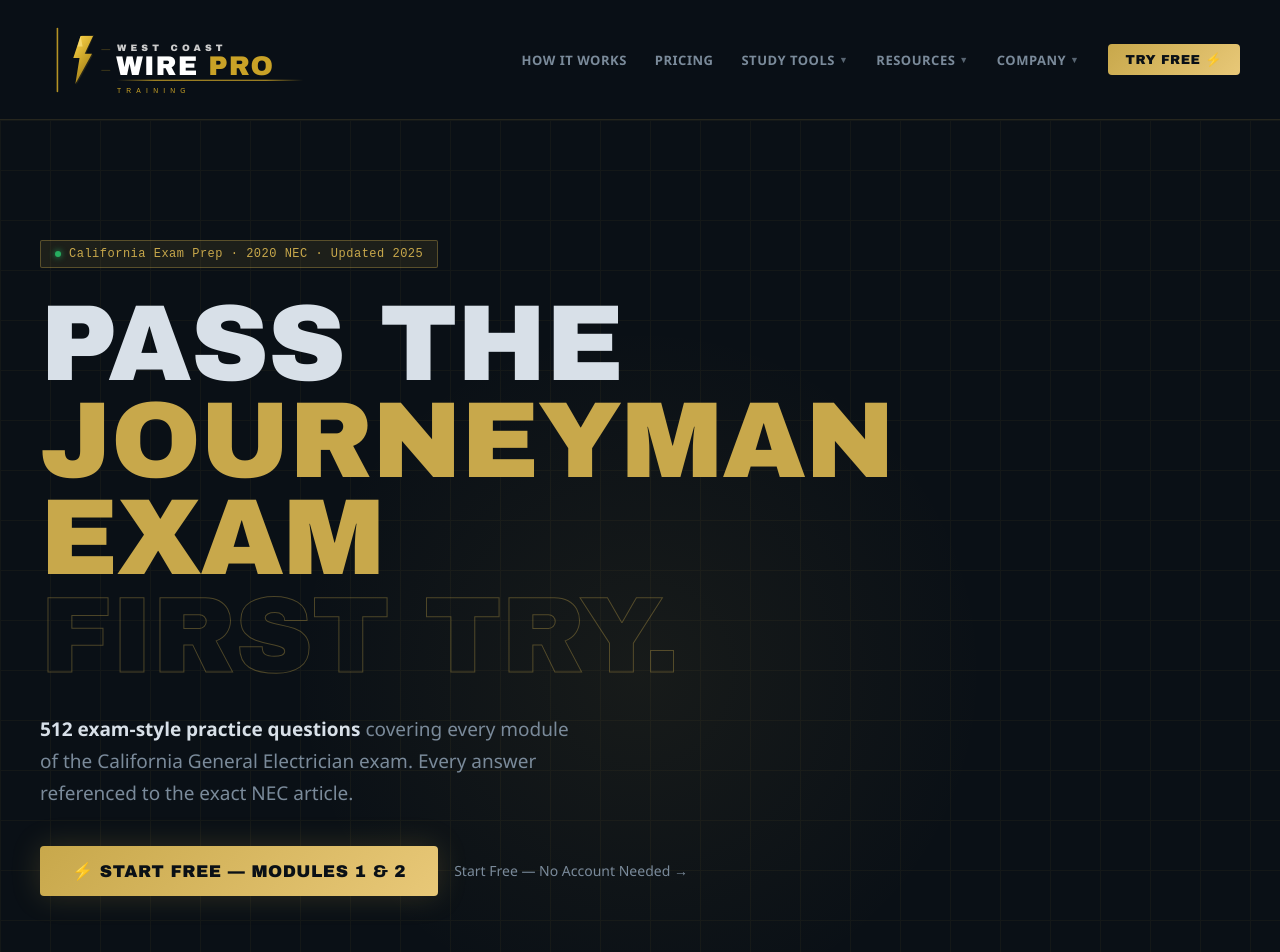
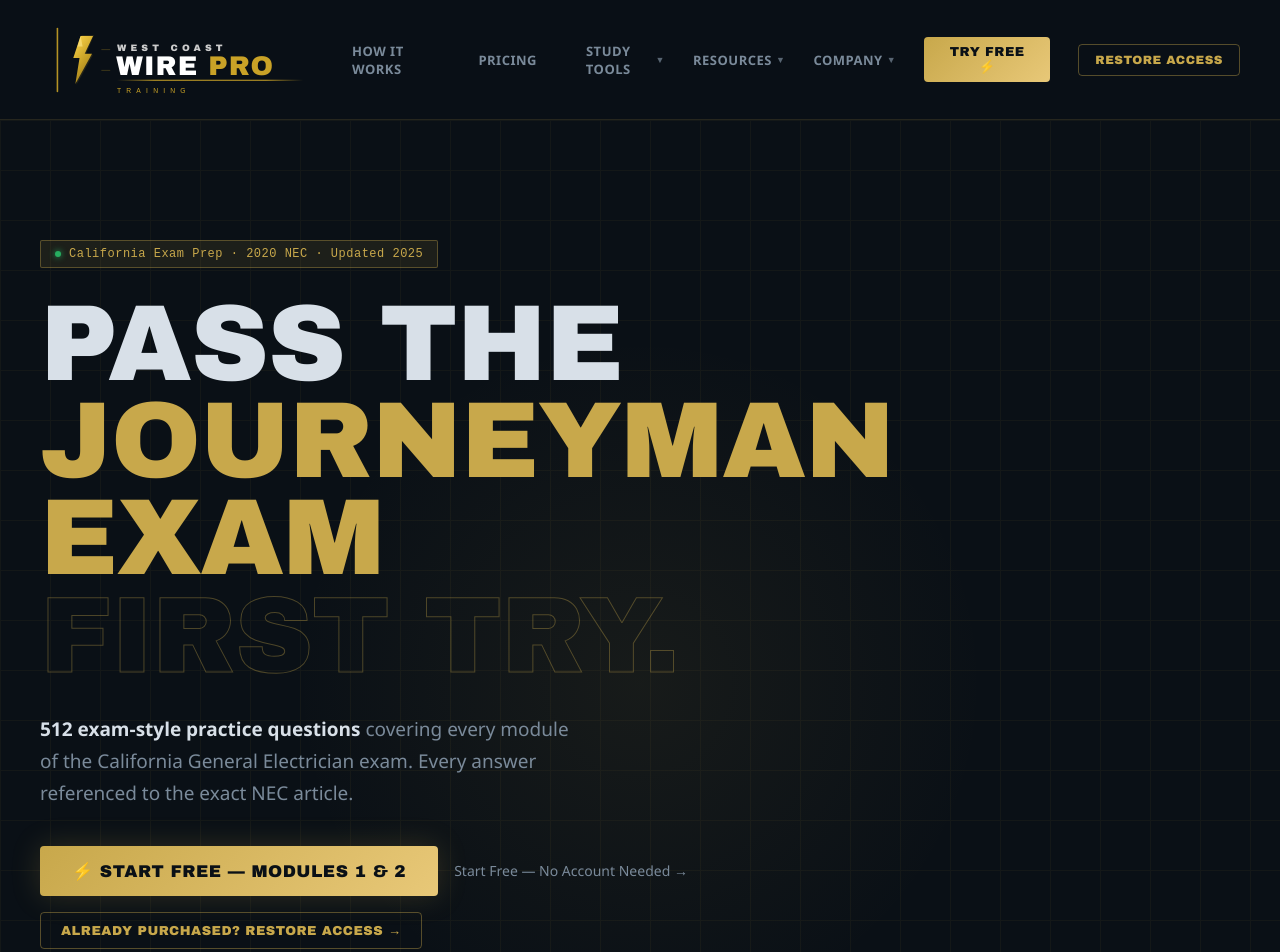
Before and after one commit to WestCpastWirePro/west-coast-wire-pro, a React (Vite) app: page / in a window 1280 px wide. Shown: the top 952 px of the page. Built offline with nearby package versions, Linux system fonts and the light colour scheme.

Commit message:
Add Restore Access button to nav - visible everywhere

```diff
--- a/src/GlobalNav.jsx
+++ b/src/GlobalNav.jsx
@@ -105,10 +105,16 @@ export default function GlobalNav({ onHome, onNavigate, onLaunchApp }) {
               Try Free ⚡
             </button>
           )}
+          <button onClick={() => onNavigate && onNavigate('redeem')} style={{background:'none',border:'1px solid rgba(200,168,75,0.4)',color:'#c8a84b',fontFamily:"'Arial Black',Arial,sans-serif",fontWeight:'700',fontSize:'12px',padding:'8px 16px',borderRadius:'4px',cursor:'pointer',textTransform:'uppercase',letterSpacing:'0.5px',whiteSpace:'nowrap'}}>
+            Restore Access
+          </button>
         </div>
 
         {/* MOBILE HAMBURGER */}
-        <div className="gn-hamburger" ref={menuRef} style={{alignItems:'center',gap:'10px'}}>
+        <div className="gn-hamburger" ref={menuRef} style={{alignItems:'center',gap:'8px'}}>
+          <button onClick={() => { onNavigate && onNavigate('redeem'); setMenuOpen(false) }} style={{background:'none',border:'1px solid rgba(200,168,75,0.5)',color:'#c8a84b',fontFamily:"'Arial Black',Arial,sans-serif",fontWeight:'700',fontSize:'11px',padding:'7px 10px',borderRadius:'4px',cursor:'pointer',textTransform:'uppercase',letterSpacing:'0.3px',whiteSpace:'nowrap'}}>
+            🔓 Restore
+          </button>
           {onLaunchApp && (
             <button onClick={onLaunchApp} style={{background:'linear-gradient(135deg,#c8a84b,#e8c878)',color:'#0a1016',fontFamily:"'Arial Black',Arial,sans-serif",fontWeight:'900',fontSize:'12px',padding:'7px 14px',borderRadius:'4px',border:'none',cursor:'pointer',textTransform:'uppercase',letterSpacing:'0.5px'}}>
               Try Free ⚡
@@ -144,7 +150,14 @@ export default function GlobalNav({ onHome, onNavigate, onLaunchApp }) {
             ['FAQ','faq'],['Contact & Support','contact'],
           ]} onNav={nav}/>
           {onLaunchApp && (
-            <div style={{padding:'16px 20px'}}>
+            <div style={{padding:'16px 20px 8px'}}>
+              <button onClick={()=>{onNavigate && onNavigate('redeem');setMenuOpen(false)}} style={{background:'none',border:'2px solid #c8a84b',color:'#c8a84b',fontFamily:"'Arial Black',Arial,sans-serif",fontWeight:'900',fontSize:'14px',padding:'13px',borderRadius:'6px',cursor:'pointer',textTransform:'uppercase',width:'100%',letterSpacing:'0.5px'}}>
+                🔓 Already Paid? Restore Access
+              </button>
+            </div>
+          )}
+          {onLaunchApp && (
+            <div style={{padding:'4px 20px 16px'}}>
               <button onClick={()=>{onLaunchApp();setMenuOpen(false)}} style={{background:'linear-gradient(135deg,#c8a84b,#e8c878)',color:'#0a1016',fontFamily:"'Arial Black',Arial,sans-serif",fontWeight:'900',fontSize:'15px',padding:'14px',borderRadius:'6px',border:'none',cursor:'pointer',textTransform:'uppercase',width:'100%'}}>
                 ⚡ Start Studying Free
               </button>
--- a/src/LandingPage.jsx
+++ b/src/LandingPage.jsx
@@ -73,6 +73,13 @@ export default function LandingPage({ onLaunchApp, onNavigate }) {
             <button style={s.btnPrimary} onClick={onLaunchApp}>⚡ Start Free — Modules 1 & 2</button>
             <button style={{...s.btnGhost, background:'none', border:'none', cursor:'pointer', fontFamily:'inherit'}}
               onClick={() => onLaunchApp()}>Start Free — No Account Needed →</button>
+          </div>
+          <div style={{marginTop:'16px'}}>
+            <button
+              onClick={() => onNavigate && onNavigate('redeem')}
+              style={{background:'none', border:'1px solid rgba(200,168,75,0.4)', color:'#c8a84b', fontFamily:"'Arial Black', Arial, sans-serif", fontWeight:'700', fontSize:'13px', textTransform:'uppercase', letterSpacing:'0.5px', padding:'10px 20px', borderRadius:'4px', cursor:'pointer'}}>
+              Already Purchased? Restore Access →
+            </button>
           </div>
           <div style={s.heroStats}>
             {[
@@ -259,6 +266,13 @@ export default function LandingPage({ onLaunchApp, onNavigate }) {
         <h2 style={s.ctaH2}>Ready to <span style={{color:'#c8a84b'}}>Wire Up</span><br/>Your Future?</h2>
         <p style={s.ctaP}>Modules 1 & 2 + 2 Table Mastery drills — free. No account, no credit card.</p>
         <button style={s.btnPrimary} onClick={onLaunchApp}>⚡ Start Studying Free</button>
+        <div style={{marginTop:'16px'}}>
+          <button
+            onClick={() => onNavigate && onNavigate('redeem')}
+            style={{background:'none', border:'1px solid rgba(200,168,75,0.4)', color:'#c8a84b', fontFamily:"'Arial Black', Arial, sans-serif", fontWeight:'700', fontSize:'13px', textTransform:'uppercase', letterSpacing:'0.5px', padding:'10px 20px', borderRadius:'4px', cursor:'pointer'}}>
+            Already Purchased? Restore Access →
+          </button>
+        </div>
       </section>
 
       {/* FOOTER */}
```
